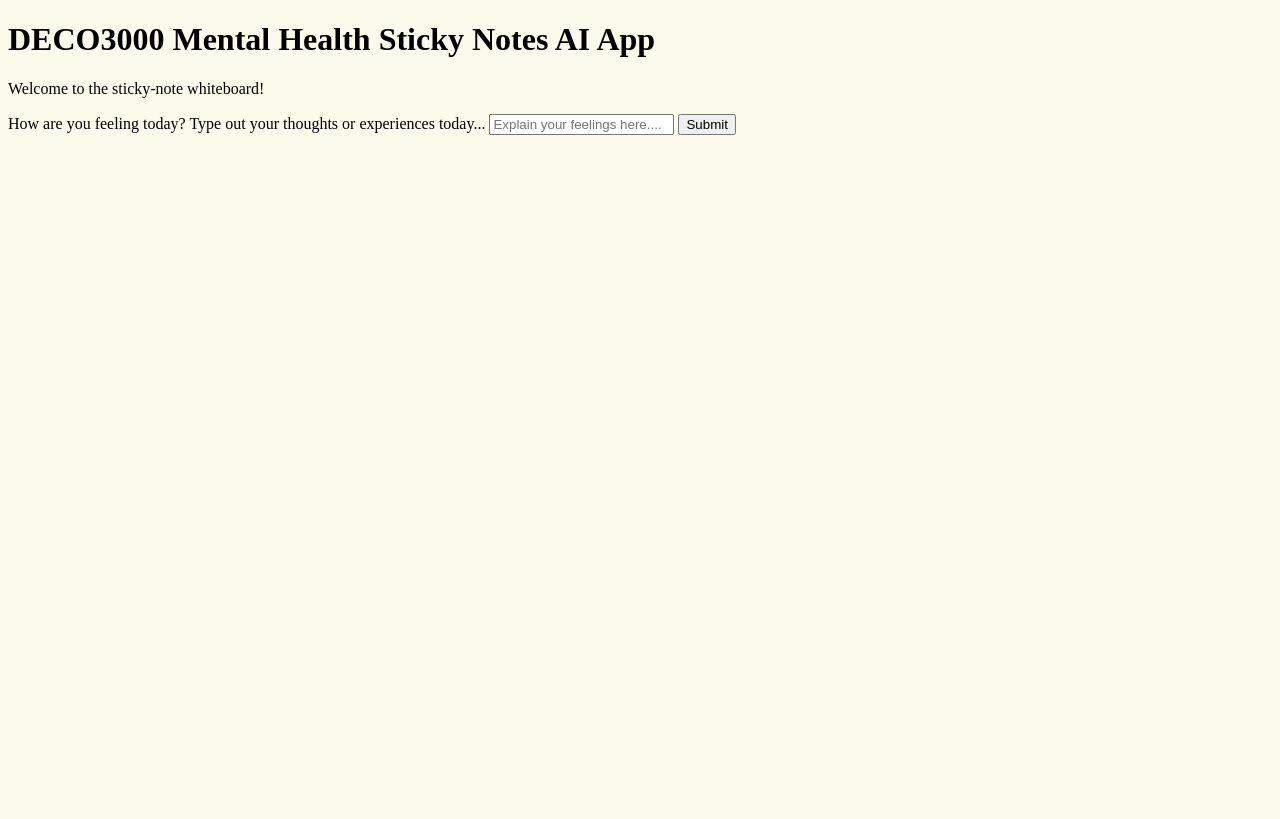
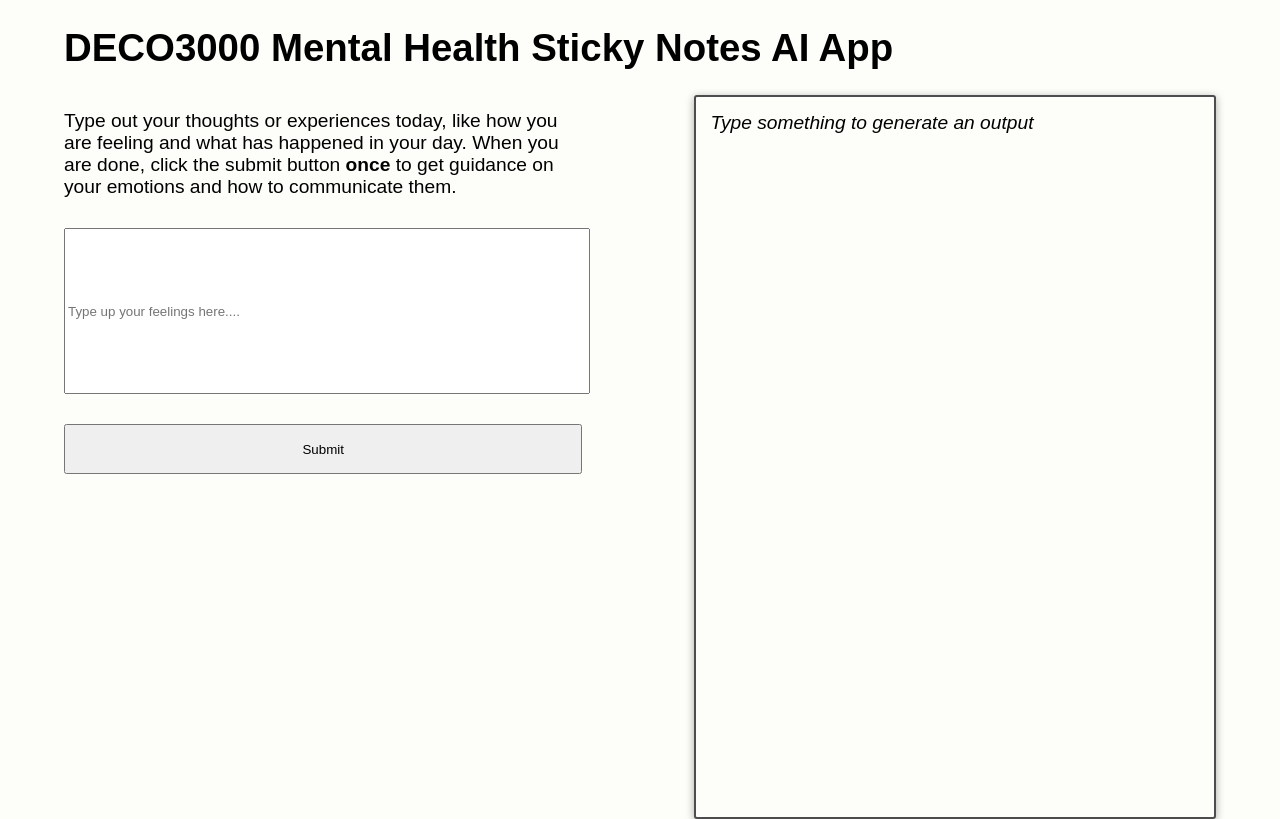
Before and after one commit to vawklee/DECO3000_Prototype, a Flask app: page / in a window 1280 px wide. Before the commit the page ends 135 px from the top, so only its background shows below. Run offline with Flask 3, Linux system fonts and the light colour scheme.

Commit message:
presentable front-end, sticky notes appear & output is in a separate formatted box

```diff
--- a/templates/index.html
+++ b/templates/index.html
@@ -5,7 +5,7 @@
     <title>DECO3000 AI App</title>
     <style>
         :root {
-            --background: rgb(252, 250, 235);
+            --background: rgb(253, 253, 249);
             --pink: rgb(255, 186, 186);
             --purple: rgb(218, 186, 255);
             --blue: rgb(186, 225, 255);
@@ -14,6 +14,36 @@
         }
         body {
             background-color: var(--background);
+            font-size: larger;
+            font-family: Arial, Helvetica, sans-serif;
+            display: flex;
+            flex-direction: column;
+            width: 90vw;
+            margin: auto;
+        }
+
+        article {
+            align-self: center;
+            width: 100%;
+            display: flex;
+            flex-direction: row;
+            justify-content: space-between;
+        }
+        article>section {
+            width: 45%;
+            height: 90vh;
+            flex-wrap: wrap;
+        }
+
+        .outputSection {
+            overflow-y: scroll;
+            border: rgb(77, 77, 77) solid 2px;
+            border-radius: 3px;
+            background-color: var(--background);
+            filter: drop-shadow(0px 2px 4px #a8a8a8);
+        }
+        .outputSection>div {
+            margin: 15px;
         }
 
         .popup {
@@ -47,29 +77,48 @@
         }
 
         #stickyNoteDisplay {
+            width: 100%;
             display: flex;
             flex-direction: row;
-            width: 95vw;
+            flex-wrap: wrap;
         }
         #stickyNoteDisplay>div {
-            width: 500px;
-            height: 350px;
-            border: red solid 2px;
-            border-radius: 2px;
-            background-color: var(--green);
+            width: 200px;
+            height: 200px;
+            border-radius: 5px;
+            background-color: var(--purple);
+            padding: 15px;
+            margin: 5px;
             filter: drop-shadow(3px 3px 3px #717171);
+        }
+
+        form {
+            display: flex;
+            flex-direction: column;
+            margin: 15px 0;
+        }
+        input[type=text] {
+            margin: 30px 0;
+            height: 20vh;
+            width: 100%;
+        }
+        input[type=submit] {
+            height: 50px;
         }
     </style>
 </head>
 <body>
+    <main>
         <h1>DECO3000 Mental Health Sticky Notes AI App</h1>
-    <p>Welcome to the sticky-note whiteboard!</p>
+        <!-- <p>Welcome to the sticky-note whiteboard!</p> -->
+        <article>
+            <section class="promptSection">
                 <!-- button opens the stickynote modal -->
                 <!-- <button id="createSticky">Create sticky note</button> -->
-    <form id="stickyNoteForm" onsubmit="submitForm(event)" method ="POST">
-        <label for="stickyNoteInput">How are you feeling today? Type out your thoughts or experiences today...</label>
-        <input required type="text" id="stickyNoteInput" name="stickyNoteInput" placeholder="Explain your feelings here...." value="">
-        <input type="submit" value="Submit" onclick="submitForm(event)" method="POST" id="formSubmitBtn">
+                <form id="stickyNoteForm" onsubmit="submitForm(event)" method="POST">
+                    <label for="stickyNoteInput">Type out your thoughts or experiences today, like how you are feeling and what has happened in your day. When you are done, click the submit button <strong>once</strong> to get guidance on your emotions and how to communicate them.</label>
+                    <input required type="text" id="stickyNoteInput" name="stickyNoteInput" placeholder="Type up your feelings here...." value="">
+                    <input type="submit" value="Submit" id="formSubmitBtn" onclick="onButtonClick()">
                 </form>
                 <div id="stickyNoteDisplay"></div>
                 <!-- <article id="stickyModal" class="popup">
@@ -86,7 +135,13 @@
                 </article> -->
 
                 <!-- <h2 id="editable">...</h2> -->
-    <div id="stickyNotesContainer"></div>
+            </section>
+            <section class="outputSection">
+                <!-- stickyNotesContainer is used for the output -->
+                <div id="stickyNotesContainer"><em>Type something to generate an output</em></div>
+            </section>
+        </article>
+    </main>
 
     <script>
         // ---- Old form using modal popup ----
@@ -115,7 +170,8 @@
         // }
         // ---- ---- ---- ---- ---- ----
 
-        const form = document.getElementById('stickyNoteForm');
+        // code derived from Advanced Web
+        const stickyNoteForm = document.getElementById('stickyNoteForm');
         var stickyNoteDisplay = document.getElementById("stickyNoteDisplay");
         var submitButton = document.getElementById('formSubmitBtn');
 
@@ -132,7 +188,7 @@
 
                     item.appendChild(information);
                     stickyNoteDisplay.appendChild(item);
-                    form.reset();
+                    stickyNoteForm.reset();
                 })
             } else {
                 console.log("sticky note display is currently empty");
@@ -150,7 +206,7 @@
             if (localSticky == null) {
                 localSticky = [stickyNote];
             } else {
-                if (localSticky.find(element => element.id === book.id)) {
+                if (localSticky.find(element => element.id === stickyNote.id)) {
                     console.log("Stickynote ID already exists");
                 } else {
                     localSticky.push(stickyNote);
@@ -161,13 +217,41 @@
             displayStickyNotes();
         }
 
-        form.addEventListener('submit', function(e) {
-            console.log(form.elements.stickyNoteInput.value);
+        function onButtonClick() {
+            // setTimeout(() => {
+            //     console.log("Waited for 5 seconds");
+            //     document.body.style.cursor = 'wait';
+            // }, 5000);
+            // document.body.style.cursor = 'default';
 
-            addStickyNote(form.elements.stickyNote.value);
-            form.reset();
-        })
-        displayStickyNotes();
+            let userSubmission = document.getElementById("stickyNoteInput").value;
+            console.log(userSubmission);
+            // addStickyNote(userSubmission);
+            // displayStickyNotes();
+        }
+
+        // translating markdown to usable HTML
+        function mdToHtml(markdown) {
+            markdown = markdown.replace(/#### (.+)/g, '<h4>$1</h4>');
+            markdown = markdown.replace(/### (.+)/g, '<h3>$1</h3>');
+            markdown = markdown.replace(/## (.+)/g, '<h2>$1</h2>');
+            markdown = markdown.replace(/# (.+)/g, '<h1>$1</h1>');
+
+            // Convert bold text
+            markdown = markdown.replace(/\*\*(.+?)\*\*/g, '<strong>$1</strong>');
+            // Convert italic text
+            markdown = markdown.replace(/\*(.+?)\*/g, '<em>$1</em>');
+
+            // Convert lists
+            markdown = markdown.replace(/- (.+)/g, '<li>$1</li>');
+            markdown = markdown.replace(/(<li>.*<\/li>)/g, '<ul>$1</ul>');
+
+            // Convert paragraphs
+            markdown = markdown.replace(/\n\n/g, '</p><p>');
+            markdown = markdown.replace(/\n/g, '<br>');
+
+            return '<p>' + markdown + '</p>';
+        }
 
         // ---- TextBlob and Wordware Backend ----
         // This section handles the sending of form data to flask backend
@@ -177,6 +261,11 @@
             event.preventDefault();
             //get user input from form a sticky note)
             const userInput = document.getElementById('stickyNoteInput').value;
+            // setTimeout(() => {
+            //     console.log("Waited for 5 seconds");
+            //     document.body.style.cursor = 'wait';
+            // }, 5000);
+            // document.body.style.cursor = 'default';
             //sending this input to Flask backend using fetch
             //using try to catch errors in 'catch' block
             try{
@@ -200,24 +289,35 @@
                     newStickyNote.classList.add('sticky-note');  // Add CSS class for styling
 
                     // Format the data for display
-                    const userText = `You said: "${result.input}"`;
+                    // const userText = `You said: "${result.input}"`;
+                    const userText = result.input;
+                    console.log(userText);
                     const sentimentText = ` - Sentiment: ${result.sentiment}`;
+                    console.log(sentimentText);
                     const wordwareText = result.wordware_response.response ?
                         `\nWordware's Suggestion: ${result.wordware_response.response}` :
                         `\nWordware's Suggestion: No response available.`;
 
                     // Combine all into the sticky note's content
-                    newStickyNote.textContent = `${userText}${sentimentText}${wordwareText}`;
+                    // newStickyNote.textContent = `${userText}${sentimentText}${wordwareText}`;
+                    newStickyNote.textContent = `${wordwareText}`;
+                    let convertedText = mdToHtml(wordwareText);
+                    console.log(convertedText);
+                    newStickyNote.innerHTML = convertedText;
 
                     // Append the new sticky note to the container
-                    stickyNotesContainer.appendChild(newStickyNote);
+                    // stickyNotesContainer.appendChild(newStickyNote);
+                    stickyNotesContainer.innerHTML = convertedText;
+                    addStickyNote(userText);
+                    // displayStickyNotes();
                 }
-                closeModal();
+                // closeModal();
             } catch (error){
                 console.error('Error during fetch: ', error);
                 alert('Something went wrong while contacting the backend.');
             }
         }
+        window.onload = displayStickyNotes();
     </script>
 </body>
 </html>
```
Also changed, not shown: README.md. Lines whose indentation alone changed are shown as unchanged.
